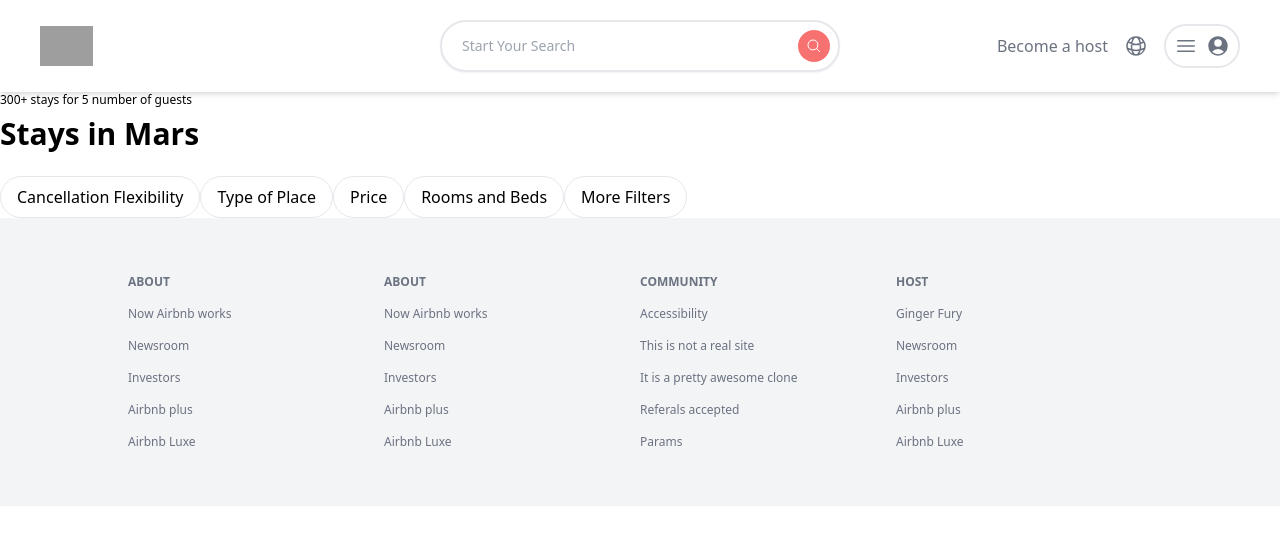
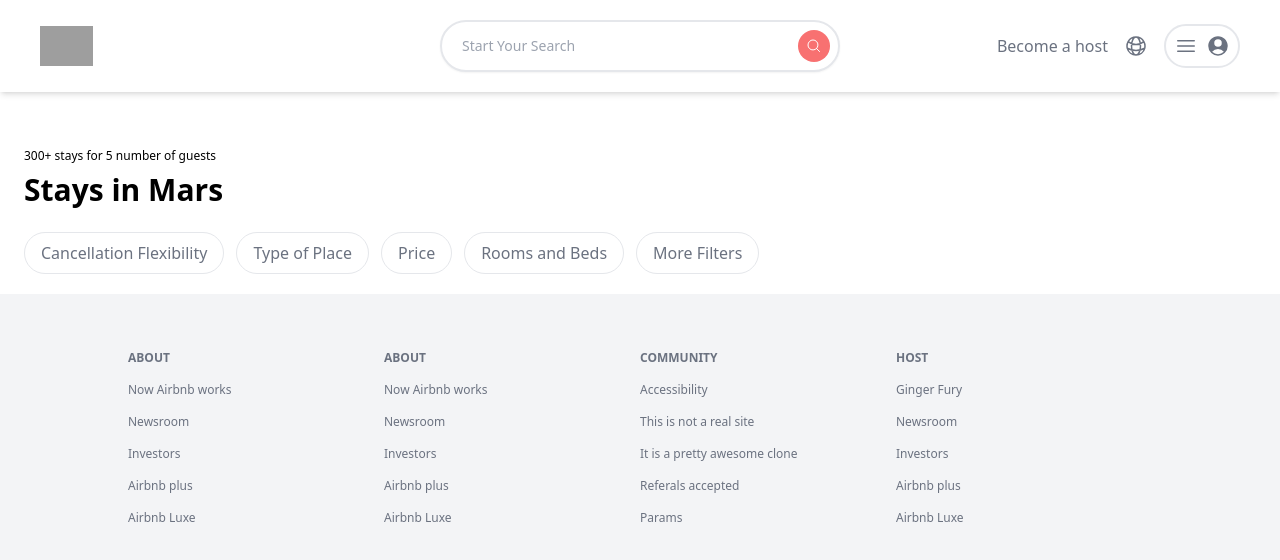
Before and after one commit to gingerFury7/AirBnb_Clone, a Next.js app: page /search in a window 1280 px wide. Shown: the top 560 px of the page. Built offline with nearby package versions, Linux system fonts and the light colour scheme; grey boxes are pictures that could not be loaded.

Commit message:
styles for search page

```diff
--- a/pages/search.tsx
+++ b/pages/search.tsx
@@ -8,10 +8,10 @@ function Search() {
       <Header />
 
       <main className="flex ">
-        <section>
+        <section className="flex-grow pt-14 px-6">
           <p className="text-xs ">300+ stays for 5 number of guests</p>
           <h1 className="text-3xl font-semibold mt-2 mb-6">Stays in Mars</h1>
-          <div className="hidden lg:inline-flex">
+          <div className="hidden lg:inline-flex mb-5 space-x-3 text-gray-500 whitespace-nowrap">
             <p className="button">Cancellation Flexibility</p>
             <p className="button">Type of Place</p>
             <p className="button">Price</p>
```
